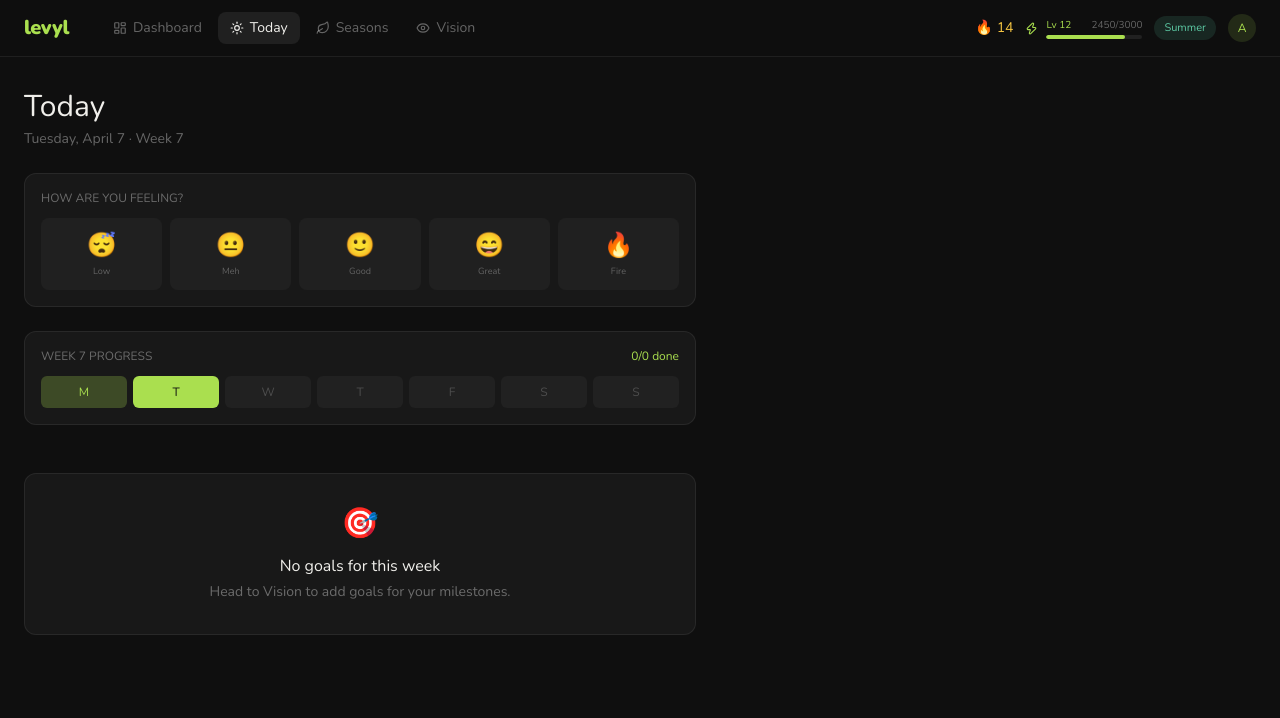
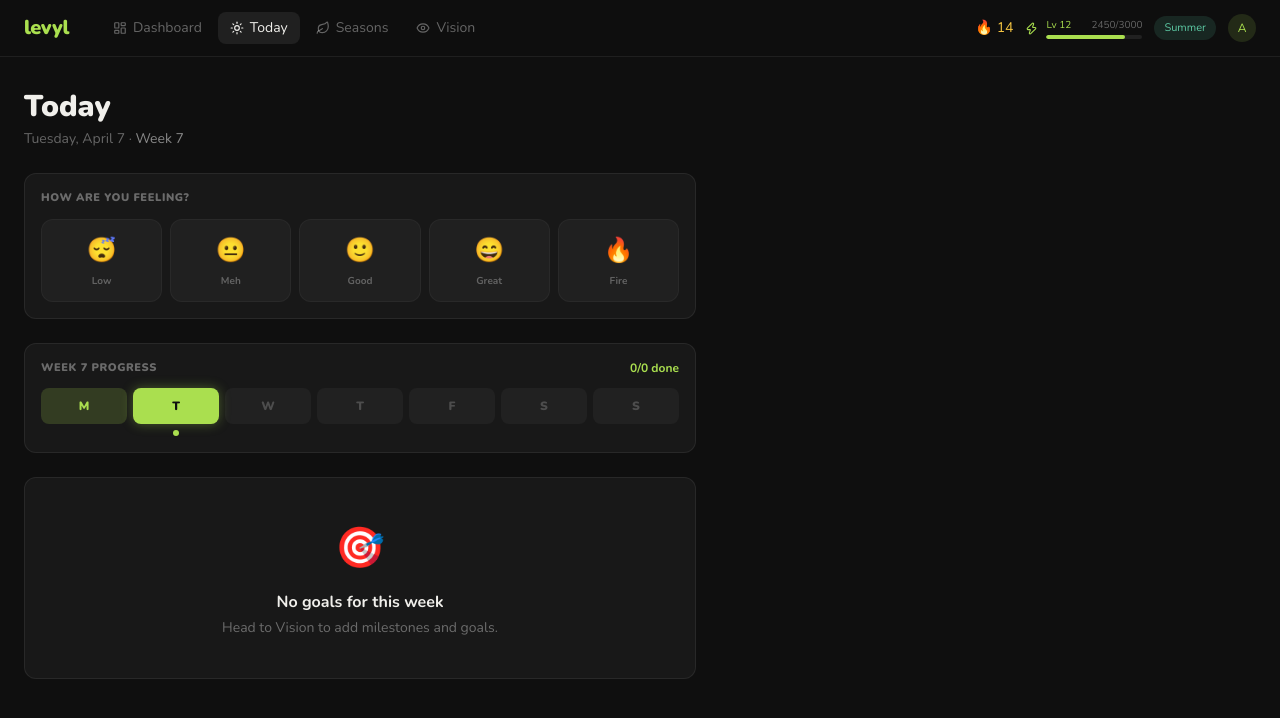
Before and after one commit to Edomiyas/new-levyl, a React (Vite) app: page /today in a window 1280 px wide. Shown: the top 718 px of the page. Built offline with nearby package versions, Linux system fonts and the light colour scheme.

Commit message:
feat: build Today page — mood strip, week day strip, milestone-grouped goals, XP earned indicator
Co-Authored-By: Claude Sonnet 4.6 <noreply@anthropic.com>

```diff
--- a/src/pages/Today.tsx
+++ b/src/pages/Today.tsx
@@ -1,48 +1,69 @@
 import { useState } from 'react'
-import { CheckCircle2, Circle } from 'lucide-react'
+import { CheckCircle2, Circle, Zap } from 'lucide-react'
 import { useAppStore } from '../store/appStore'
 import { LIFE_AREAS } from '../lib/constants'
 
-const MOODS = ['😴', '😐', '🙂', '😄', '🔥']
+const MOODS = [
+  { emoji: '😴', label: 'Low' },
+  { emoji: '😐', label: 'Meh' },
+  { emoji: '🙂', label: 'Good' },
+  { emoji: '😄', label: 'Great' },
+  { emoji: '🔥', label: 'Fire' },
+]
+
 const DAYS = ['M', 'T', 'W', 'T', 'F', 'S', 'S']
+
+// XP awarded per completed goal (mock)
+const XP_PER_GOAL = 50
 
 export function Today() {
   const { user, seasons, toggleGoalDone } = useAppStore()
   const [mood, setMood] = useState<number | null>(null)
+
   const currentSeason = seasons.find((s) => s.key === user.currentSeason)!
   const week = currentSeason.currentWeek ?? 1
 
+  // Today's day index (0 = Mon, 6 = Sun)
+  const jsDay = new Date().getDay() // 0 = Sun
+  const dayIndex = jsDay === 0 ? 6 : jsDay - 1
+
+  // Milestones with goals for this week
   const activeMilestones = currentSeason.milestones.filter(
-    (m) => m.status === 'active' || m.weeklyGoals.some((g) => g.weekNumber === week)
+    (m) => m.weeklyGoals.some((g) => g.weekNumber === week)
   )
 
-  const todayIndex = new Date().getDay()
-  const dayIndex = todayIndex === 0 ? 6 : todayIndex - 1
-
-  const totalGoals = activeMilestones.flatMap((m) =>
+  const allWeekGoals = activeMilestones.flatMap((m) =>
     m.weeklyGoals.filter((g) => g.weekNumber === week)
   )
-  const doneCount = totalGoals.filter((g) => g.done).length
+  const doneCount = allWeekGoals.filter((g) => g.done).length
+  const xpToday = allWeekGoals.filter((g) => g.done).length * XP_PER_GOAL
+
+  const today = new Date()
+  const dateStr = today.toLocaleDateString('en-US', {
+    weekday: 'long',
+    month: 'long',
+    day: 'numeric',
+  })
 
   return (
-    <div className="flex flex-col gap-6 max-w-2xl">
-      {/* Header */}
+    <div className="flex flex-col gap-6" style={{ maxWidth: '42rem' }}>
+
+      {/* ── HEADER ── */}
       <div>
-        <h1 className="text-3xl font-900" style={{ color: '#F0EFEB' }}>
+        <h1 className="text-3xl font-black" style={{ color: '#F0EFEB' }}>
           Today
         </h1>
         <p className="text-sm mt-1" style={{ color: 'rgba(255,255,255,0.36)' }}>
-          {new Date().toLocaleDateString('en-US', { weekday: 'long', month: 'long', day: 'numeric' })}
-          {' · '}Week {week}
+          {dateStr} · <span style={{ color: 'rgba(255,255,255,0.5)' }}>Week {week}</span>
         </p>
       </div>
 
-      {/* Mood strip */}
+      {/* ── MOOD STRIP ── */}
       <div
         className="rounded-xl p-4"
         style={{ background: '#181818', border: '1px solid rgba(255,255,255,0.07)' }}
       >
-        <p className="text-xs font-700 mb-3" style={{ color: 'rgba(255,255,255,0.36)' }}>
+        <p className="text-[11px] font-black tracking-wider mb-3" style={{ color: 'rgba(255,255,255,0.36)' }}>
           HOW ARE YOU FEELING?
         </p>
         <div className="flex gap-2">
@@ -50,65 +71,91 @@ export function Today() {
             <button
               key={i}
               onClick={() => setMood(i)}
-              className="flex flex-col items-center gap-1 p-2.5 rounded-lg flex-1 transition-all"
+              className="flex flex-col items-center gap-1.5 py-3 rounded-xl flex-1 transition-all"
               style={{
                 background: mood === i ? 'rgba(170,223,79,0.12)' : '#202020',
-                border: `1px solid ${mood === i ? 'rgba(170,223,79,0.4)' : 'transparent'}`,
+                border: `1px solid ${mood === i ? 'rgba(170,223,79,0.45)' : 'rgba(255,255,255,0.04)'}`,
+                transform: mood === i ? 'scale(1.04)' : 'scale(1)',
               }}
             >
-              <span className="text-2xl">{m}</span>
+              <span style={{ fontSize: 24 }}>{m.emoji}</span>
               <span
-                className="text-[9px] font-600"
+                className="text-[10px] font-bold"
                 style={{ color: mood === i ? '#AADF4F' : 'rgba(255,255,255,0.3)' }}
               >
-                {['Low', 'Meh', 'Good', 'Great', 'Fire'][i]}
+                {m.label}
               </span>
             </button>
           ))}
         </div>
       </div>
 
-      {/* Week progress */}
+      {/* ── WEEK PROGRESS ── */}
       <div
         className="rounded-xl p-4"
         style={{ background: '#181818', border: '1px solid rgba(255,255,255,0.07)' }}
       >
         <div className="flex justify-between items-center mb-3">
-          <p className="text-xs font-700" style={{ color: 'rgba(255,255,255,0.36)' }}>
+          <p className="text-[11px] font-black tracking-wider" style={{ color: 'rgba(255,255,255,0.36)' }}>
             WEEK {week} PROGRESS
           </p>
-          <span className="text-xs font-700" style={{ color: '#AADF4F' }}>
-            {doneCount}/{totalGoals.length} done
+          <span className="text-xs font-bold" style={{ color: '#AADF4F' }}>
+            {doneCount}/{allWeekGoals.length} done
           </span>
         </div>
         <div className="flex gap-1.5">
-          {DAYS.map((d, i) => (
+          {DAYS.map((d, i) => {
+            const isToday = i === dayIndex
+            const isPast = i < dayIndex
+
+            return (
               <div key={i} className="flex flex-col items-center gap-1.5 flex-1">
                 <div
-                className="w-full h-8 rounded-md flex items-center justify-center text-xs font-700"
+                  className="w-full rounded-lg flex items-center justify-center font-black text-xs"
                   style={{
-                  background:
-                    i < dayIndex
-                      ? 'rgba(170,223,79,0.25)'
-                      : i === dayIndex
+                    height: 36,
+                    background: isToday
                       ? '#AADF4F'
+                      : isPast
+                      ? 'rgba(170,223,79,0.18)'
                       : 'rgba(255,255,255,0.04)',
-                  color:
-                    i < dayIndex
+                    color: isToday
+                      ? '#0F0F0F'
+                      : isPast
                       ? '#AADF4F'
-                      : i === dayIndex
-                      ? '#0F0F0F'
                       : 'rgba(255,255,255,0.2)',
+                    boxShadow: isToday ? '0 0 12px rgba(170,223,79,0.35)' : 'none',
                   }}
                 >
                   {d}
                 </div>
+                {isToday && (
+                  <div
+                    className="w-1.5 h-1.5 rounded-full"
+                    style={{ background: '#AADF4F' }}
+                  />
+                )}
               </div>
-          ))}
+            )
+          })}
         </div>
       </div>
 
-      {/* Milestone-grouped goals */}
+      {/* ── MILESTONE-GROUPED GOALS ── */}
+      {allWeekGoals.length === 0 ? (
+        <div
+          className="rounded-xl p-10 text-center"
+          style={{ background: '#181818', border: '1px solid rgba(255,255,255,0.07)' }}
+        >
+          <p style={{ fontSize: 40, marginBottom: 12 }}>🎯</p>
+          <p className="font-bold text-base" style={{ color: '#F0EFEB' }}>
+            No goals for this week
+          </p>
+          <p className="text-sm mt-1" style={{ color: 'rgba(255,255,255,0.36)' }}>
+            Head to Vision to add milestones and goals.
+          </p>
+        </div>
+      ) : (
         <div className="flex flex-col gap-4">
           {activeMilestones.map((ms) => {
             const area = LIFE_AREAS[ms.lifeAreaKey]
@@ -124,37 +171,48 @@ export function Today() {
                 className="rounded-xl overflow-hidden"
                 style={{ border: '1px solid rgba(255,255,255,0.07)' }}
               >
-              {/* Milestone header */}
+                {/* Milestone header strip */}
                 <div
                   className="px-4 py-3 flex items-center gap-3"
                   style={{ background: area.bg }}
                 >
-                <span className="text-lg">{area.emoji}</span>
+                  <div
+                    className="w-8 h-8 rounded-lg flex items-center justify-center flex-shrink-0"
+                    style={{ background: `${area.color}22`, fontSize: 15 }}
+                  >
+                    {area.emoji}
+                  </div>
                   <div className="flex-1 min-w-0">
-                  <p className="text-sm font-700 truncate" style={{ color: '#F0EFEB' }}>
+                    <p className="text-sm font-bold truncate" style={{ color: '#F0EFEB' }}>
                       {ms.title}
                     </p>
-                  <p className="text-[11px] font-600" style={{ color: area.color }}>
+                    <p className="text-[11px] font-bold mt-0.5" style={{ color: area.color }}>
                       {area.label} · {pct}% this week
                     </p>
                   </div>
                   <div
-                  className="text-xs font-800 px-2.5 py-1 rounded-full"
-                  style={{ background: `${area.color}22`, color: area.color }}
+                    className="text-xs font-black px-2.5 py-1 rounded-full flex-shrink-0"
+                    style={{ background: `${area.color}25`, color: area.color }}
                   >
                     {done}/{weekGoals.length}
                   </div>
                 </div>
 
-              {/* Goals list */}
+                {/* Goals */}
                 <div style={{ background: '#181818' }}>
                   {weekGoals.map((goal, idx) => (
                     <button
                       key={goal.id}
                       onClick={() => toggleGoalDone(goal.id)}
-                    className="w-full flex items-start gap-3 px-4 py-3 text-left transition-all hover:bg-[#202020]"
+                      className="w-full flex items-start gap-3 px-4 py-3 text-left transition-all"
                       style={{
                         borderTop: idx > 0 ? '1px solid rgba(255,255,255,0.05)' : 'none',
+                      }}
+                      onMouseEnter={(e) => {
+                        ;(e.currentTarget as HTMLButtonElement).style.background = '#202020'
+                      }}
+                      onMouseLeave={(e) => {
+                        ;(e.currentTarget as HTMLButtonElement).style.background = 'transparent'
                       }}
                     >
                       <div className="mt-0.5 flex-shrink-0">
@@ -164,11 +222,11 @@ export function Today() {
                           <Circle size={18} style={{ color: 'rgba(255,255,255,0.2)' }} />
                         )}
                       </div>
-                    <div className="flex-1">
+                      <div className="flex-1 min-w-0">
                         <p
-                        className="text-sm font-600"
+                          className="text-sm font-bold"
                           style={{
-                          color: goal.done ? 'rgba(255,255,255,0.36)' : '#F0EFEB',
+                            color: goal.done ? 'rgba(255,255,255,0.35)' : '#F0EFEB',
                             textDecoration: goal.done ? 'line-through' : 'none',
                           }}
                         >
@@ -178,6 +236,14 @@ export function Today() {
                           {goal.successCriteria}
                         </p>
                       </div>
+                      {goal.done && (
+                        <span
+                          className="text-[10px] font-black px-2 py-0.5 rounded-full flex-shrink-0 mt-0.5"
+                          style={{ background: 'rgba(170,223,79,0.12)', color: '#AADF4F' }}
+                        >
+                          +{XP_PER_GOAL} XP
+                        </span>
+                      )}
                     </button>
                   ))}
                 </div>
@@ -185,18 +251,23 @@ export function Today() {
             )
           })}
         </div>
+      )}
 
-      {totalGoals.length === 0 && (
+      {/* ── XP EARNED TODAY ── */}
+      {xpToday > 0 && (
         <div
-          className="rounded-xl p-8 text-center"
-          style={{ background: '#181818', border: '1px solid rgba(255,255,255,0.07)' }}
+          className="rounded-xl px-4 py-3 flex items-center gap-3"
+          style={{
+            background: 'rgba(170,223,79,0.07)',
+            border: '1px solid rgba(170,223,79,0.18)',
+          }}
         >
-          <p className="text-3xl mb-3">🎯</p>
-          <p className="font-700" style={{ color: '#F0EFEB' }}>
-            No goals for this week
+          <Zap size={16} style={{ color: '#AADF4F' }} />
+          <p className="text-sm font-bold" style={{ color: '#AADF4F' }}>
+            {xpToday} XP earned today
           </p>
-          <p className="text-sm mt-1" style={{ color: 'rgba(255,255,255,0.36)' }}>
-            Head to Vision to add goals for your milestones.
+          <p className="text-xs ml-auto" style={{ color: 'rgba(255,255,255,0.35)' }}>
+            {doneCount} goal{doneCount !== 1 ? 's' : ''} completed
           </p>
         </div>
       )}
```
Lines whose indentation alone changed are shown as unchanged.
